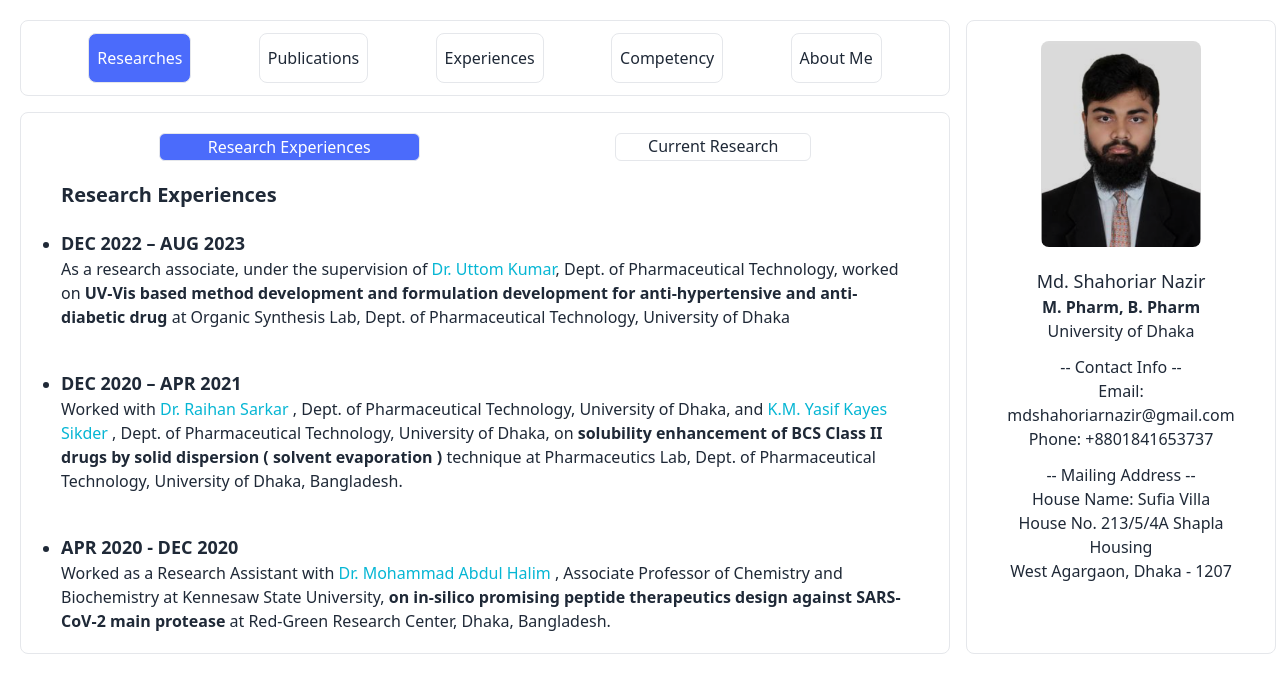
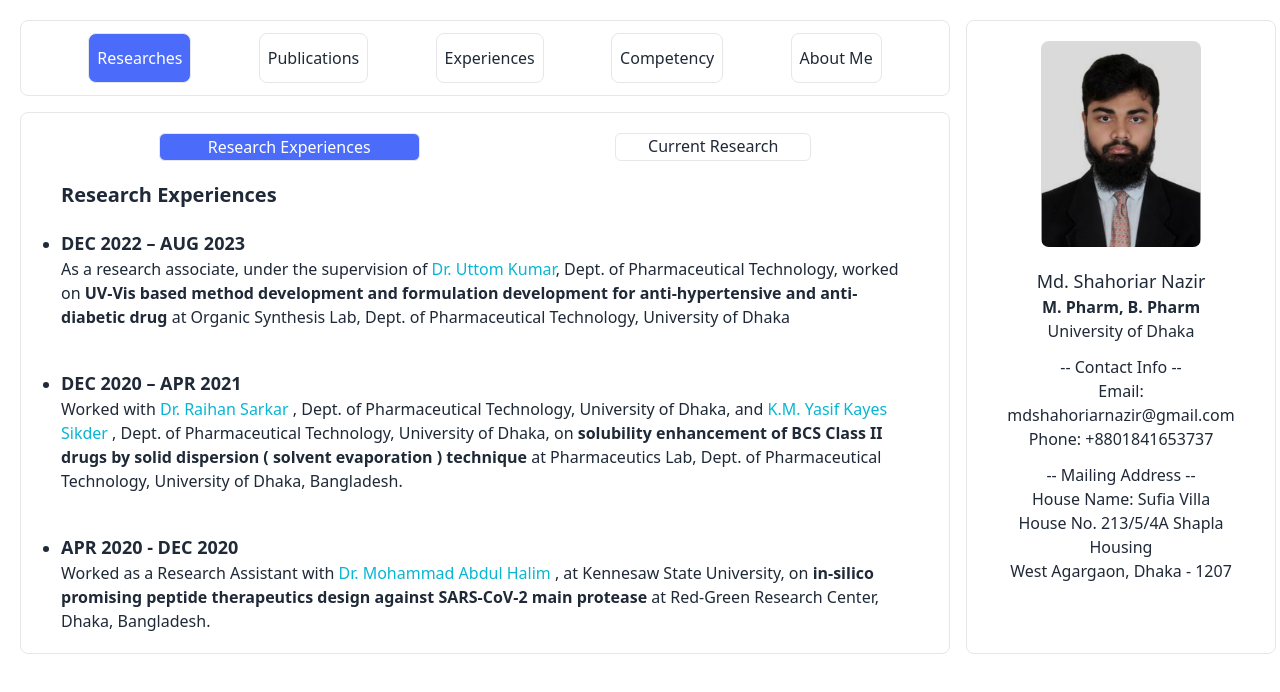
Before and after one commit to foy4748/shahoriar-portfolio, a React (Vite) app: page / in a window 1280 px wide. Shown: the top 692 px of the page. Built offline with nearby package versions, Linux system fonts and the light colour scheme.

Commit message:
Fixed some bold issues

```diff
--- a/src/Pages/Home/Publications.jsx
+++ b/src/Pages/Home/Publications.jsx
@@ -4,10 +4,39 @@ export default function Publications() {
       <h1 className="title">Publications</h1>
       <ul className="list-disc space-y-3">
         <li>
-					Sikdar KY, <strong>Nazir MS</strong>, Alam MM, Sarkar MR, Rahman SA. Evaluation of in <strong>vitro dissolution profile and physicochemical characterization of polymer based formulations of sparingly soluble rosuvastatin</strong>. Dhaka University Journal of Pharmaceutical Sciences. 2021 Dec 29;20(2):199-211.   <a className="link" target="_blank" href="https://www.dujps.com/index.php/recent-issue?download=442:evaluation-of-in-vitro-dissolution-profile-and-physicochemical-characterization-of-polymer-based-formulations-of-sparingly-soluble-rosuvastatin">(DOI: 10.3329/dujps.v20i2.57170)</a>
+          Sikdar KY, <strong>Nazir MS</strong>, Alam MM, Sarkar MR, Rahman SA.
+          <strong>
+            {" "}
+            Evaluation of in vitro dissolution profile and physicochemical
+            characterization of polymer based formulations of sparingly soluble
+            rosuvastatin
+          </strong>
+          . Dhaka University Journal of Pharmaceutical Sciences. 2021 Dec
+          29;20(2):199-211.{" "}
+          <a
+            className="link"
+            target="_blank"
+            href="https://www.dujps.com/index.php/recent-issue?download=442:evaluation-of-in-vitro-dissolution-profile-and-physicochemical-characterization-of-polymer-based-formulations-of-sparingly-soluble-rosuvastatin"
+          >
+            (DOI: 10.3329/dujps.v20i2.57170)
+          </a>
         </li>
         <li>
-					Khan AT, Chowdhury GM, Hafsah J, Maruf M, Raihan MR, Chowdhury MT, Nawal N, Tasnim N, Saha P, Roy P, Tabassum R, Rodrigues SP, Hasan W, Samanta ZT, Kamal S, <strong>Nazir MS</strong>, Ali MA, Halim MA. <strong>A student led computational screening of peptide inhibitors against main protease of SARS‐CoV‐2</strong>. Biochemistry and Molecular Biology Education. 2022 Jan;50(1):7-20.  <a className="link" target="_blank" href="https://iubmb.onlinelibrary.wiley.com/doi/10.1002/bmb.21580">(DOI: 10.1002/bmb.21580)</a>
+          Khan AT, Chowdhury GM, Hafsah J, Maruf M, Raihan MR, Chowdhury MT,
+          Nawal N, Tasnim N, Saha P, Roy P, Tabassum R, Rodrigues SP, Hasan W,
+          Samanta ZT, Kamal S, <strong>Nazir MS</strong>, Ali MA, Halim MA.{" "}
+          <strong>
+            A student led computational screening of peptide inhibitors against
+            main protease of SARS‐CoV‐2
+          </strong>
+          . Biochemistry and Molecular Biology Education. 2022 Jan;50(1):7-20.{" "}
+          <a
+            className="link"
+            target="_blank"
+            href="https://iubmb.onlinelibrary.wiley.com/doi/10.1002/bmb.21580"
+          >
+            (DOI: 10.1002/bmb.21580)
+          </a>
         </li>
       </ul>
     </div>
--- a/src/Pages/Home/Researches.jsx
+++ b/src/Pages/Home/Researches.jsx
@@ -8,24 +8,68 @@ export default function Researches() {
       <ul className="list-disc space-y-10">
         <li>
           <h2 className=" font-semibold text-lg">DEC 2022 – AUG 2023</h2>
-					As a research associate, under the supervision of <a className="text-cyan-500" href="https://www.du.ac.bd/body/faculty_details/PTCH/1484" target={'_blank'}>Dr. Uttom Kumar</a>, Dept. of Pharmaceutical Technology, worked on <strong> UV-Vis based method development and formulation development
-						for anti-hypertensive and anti-diabetic drug</strong> at Organic Synthesis Lab, Dept. of Pharmaceutical Technology, University of Dhaka
+          As a research associate, under the supervision of{" "}
+          <a
+            className="text-cyan-500"
+            href="https://www.du.ac.bd/body/faculty_details/PTCH/1484"
+            target={"_blank"}
+          >
+            Dr. Uttom Kumar
+          </a>
+          , Dept. of Pharmaceutical Technology, worked on{" "}
+          <strong>
+            {" "}
+            UV-Vis based method development and formulation development for
+            anti-hypertensive and anti-diabetic drug
+          </strong>{" "}
+          at Organic Synthesis Lab, Dept. of Pharmaceutical Technology,
+          University of Dhaka
         </li>
         <li>
           <h2 className=" font-semibold text-lg">DEC 2020 – APR 2021</h2>
-					Worked with <a className="text-cyan-500" href="https://www.du.ac.bd/faculty/faculty_details/PTCH/1490" target={'_blank'}> Dr. Raihan Sarkar </a>, Dept. of
-					Pharmaceutical Technology, University of Dhaka, and <a className="text-cyan-500" href="https://www.du.ac.bd/faculty/faculty_details/PTCH/2411" target={'_blank'}>K.M. Yasif Kayes
-						Sikder</a> , Dept. of Pharmaceutical Technology,
-					University of Dhaka, on <strong> solubility enhancement of BCS Class II drugs
-						by solid dispersion ( solvent evaporation ) </strong> technique at Pharmaceutics Lab, Dept. of Pharmaceutical Technology, University of Dhaka, Bangladesh.
+          Worked with{" "}
+          <a
+            className="text-cyan-500"
+            href="https://www.du.ac.bd/faculty/faculty_details/PTCH/1490"
+            target={"_blank"}
+          >
+            {" "}
+            Dr. Raihan Sarkar{" "}
+          </a>
+          , Dept. of Pharmaceutical Technology, University of Dhaka, and{" "}
+          <a
+            className="text-cyan-500"
+            href="https://www.du.ac.bd/faculty/faculty_details/PTCH/2411"
+            target={"_blank"}
+          >
+            K.M. Yasif Kayes Sikder
+          </a>{" "}
+          , Dept. of Pharmaceutical Technology, University of Dhaka, on{" "}
+          <strong>
+            {" "}
+            solubility enhancement of BCS Class II drugs by solid dispersion (
+            solvent evaporation ) technique
+          </strong>{" "}
+          at Pharmaceutics Lab, Dept. of Pharmaceutical Technology, University
+          of Dhaka, Bangladesh.
         </li>
         <li>
           <h2 className="font-semibold text-lg">APR 2020 - DEC 2020</h2>
-					Worked as a Research Assistant with <a className="text-cyan-500" target={'_blank'} href="https://facultyweb.kennesaw.edu/mhalim1/index.php">Dr. Mohammad Abdul Halim</a> ,
-					Associate Professor of Chemistry and Biochemistry at Kennesaw State
-					University, <strong> on in-silico promising peptide therapeutics design against
-						SARS-CoV-2 main protease </strong> at Red-Green Research Center, Dhaka,
-					Bangladesh.
+          Worked as a Research Assistant with{" "}
+          <a
+            className="text-cyan-500"
+            target={"_blank"}
+            href="https://facultyweb.kennesaw.edu/mhalim1/index.php"
+          >
+            Dr. Mohammad Abdul Halim
+          </a>{" "}
+          , at Kennesaw State University, on
+          <strong>
+            {" "}
+            in-silico promising peptide therapeutics design against SARS-CoV-2
+            main protease{" "}
+          </strong>{" "}
+          at Red-Green Research Center, Dhaka, Bangladesh.
         </li>
       </ul>
     </div>
```
Lines whose indentation alone changed are shown as unchanged.
